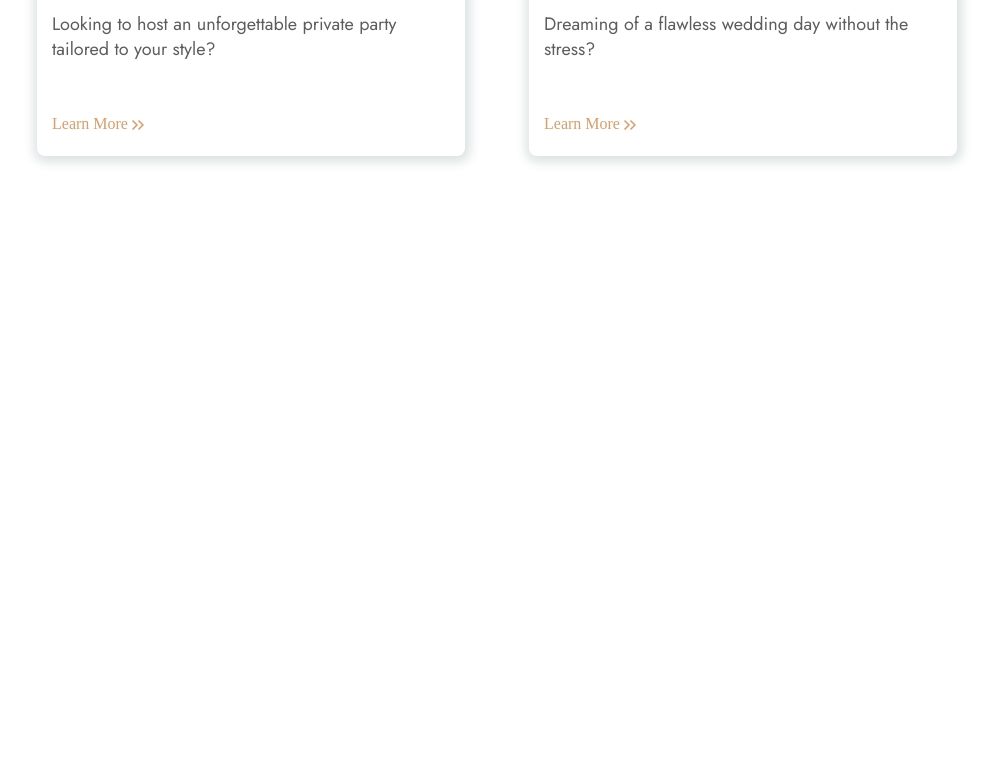
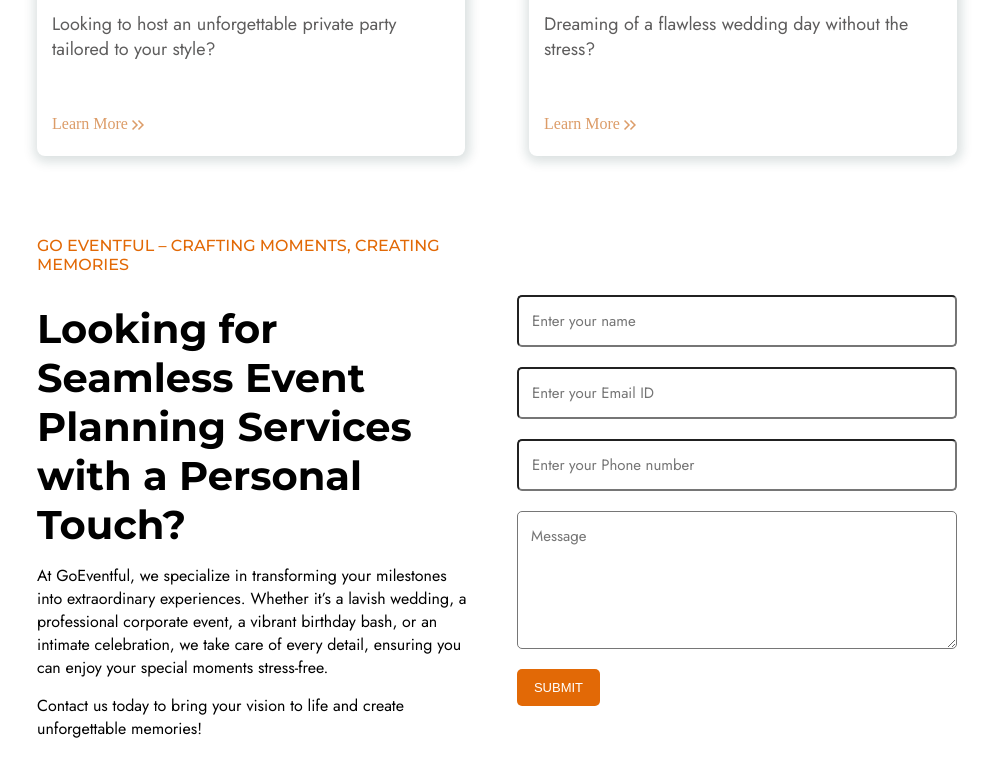
Before and after one commit to aryanchoudhary11/Event-Managment-website, a plain HTML site: page index.html in a window 1280 px wide. Shown: the part 2399-3176 px from the top of the page, without its empty margins (143-1138 px from the left). Before the commit the page ends 2635 px from the top, so only its background shows below. Drawn offline with nearby package versions, Linux system fonts and the light colour scheme; a web font is replaced by a local one.

Commit message:
contact field

```diff
--- a/index.css
+++ b/index.css
@@ -246,8 +246,6 @@
 .services-details-container #learn-more-btn{
     display: flex;
     padding: 15px;
-
-
 }
 
 .services-details-container #services-details #learn-more-btn span{
@@ -264,3 +262,72 @@
 .beach-learn-more{
     margin-top: 23px;
 }
+
+.contact-container{
+    margin: 80px 180px;
+    display: grid;
+    grid-template-columns: repeat(auto-fit, minmax(440px, auto));
+    gap: 2rem;
+    align-items: center;
+}
+
+.contact-container #contact-content #contact-subheading{
+    color: #e26906;
+    text-transform: uppercase;
+    font-family: "Montserrat",Sans-serif;
+    font-weight: 500;
+    /* padding: 15px; */
+}
+
+.contact-container #contact-content h3{
+    font-family: "Montserrat",Sans-serif;
+    font-weight: 700;
+    font-size: 40px;
+    padding: 15px 15px 15px 0;
+}
+
+.contact-container #contact-content p{
+    font-family: "Jost",Sans-serif;
+    padding: 0 15px 15px 0;
+}
+
+.contact-container #contact-form{
+    display: flex;
+    flex-direction: column;
+    width: 100%;
+}
+
+.contact-container #contact-form input{
+    padding: 13px;
+    margin: 10px 0;
+    border-radius: 5px;
+    font-family: "Jost";
+    font-size: 15px;
+}
+
+.contact-container #contact-form textarea{
+    padding: 13px;
+    margin: 10px 0;
+    border-radius: 5px;
+    font-family: "Jost";
+    font-size: 15px;
+}
+
+.contact-container #contact-form button{
+    width: 83px;
+    font-size: 13px;
+    height: 37px;
+    margin-top: 10px;
+    cursor: pointer;
+    background-color: #e26906;
+    border: none;
+    border-radius: 5px;
+    color: white;
+    transition: 0.2s ease-in-out;
+}
+
+.contact-container #contact-form button:hover{
+
+    background-color: #e0a371;
+    color: black;
+}
--- a/index.html
+++ b/index.html
@@ -130,6 +130,22 @@
                 </div>
             </div>
         </div>
+
+        <div class="contact-container">
+            <div id="contact-content">
+                <p id="contact-subheading">Go Eventful – Crafting Moments, Creating Memories</p>
+                <h3>Looking for Seamless Event Planning Services with a Personal Touch?</h3>
+                <p>At GoEventful, we specialize in transforming your milestones into extraordinary experiences. Whether it’s a lavish wedding, a professional corporate event, a vibrant birthday bash, or an intimate celebration, we take care of every detail, ensuring you can enjoy your special moments stress-free.</p>
+                <p>Contact us today to bring your vision to life and create unforgettable memories!</p>
+            </div>
+            <div id="contact-form">
+                <input type="text" placeholder="Enter your name">
+                <input type="email" placeholder="Enter your Email ID">
+                <input type="text" oninput="this.value = this.value.replace(/[^0-9]/g, '')" placeholder="Enter your Phone number">
+                <textarea id="messageBox" rows="5" cols="40" placeholder="Message"></textarea>
+                <button>SUBMIT</button>
+            </div>
+        </div>
     </main>
 
 
```
